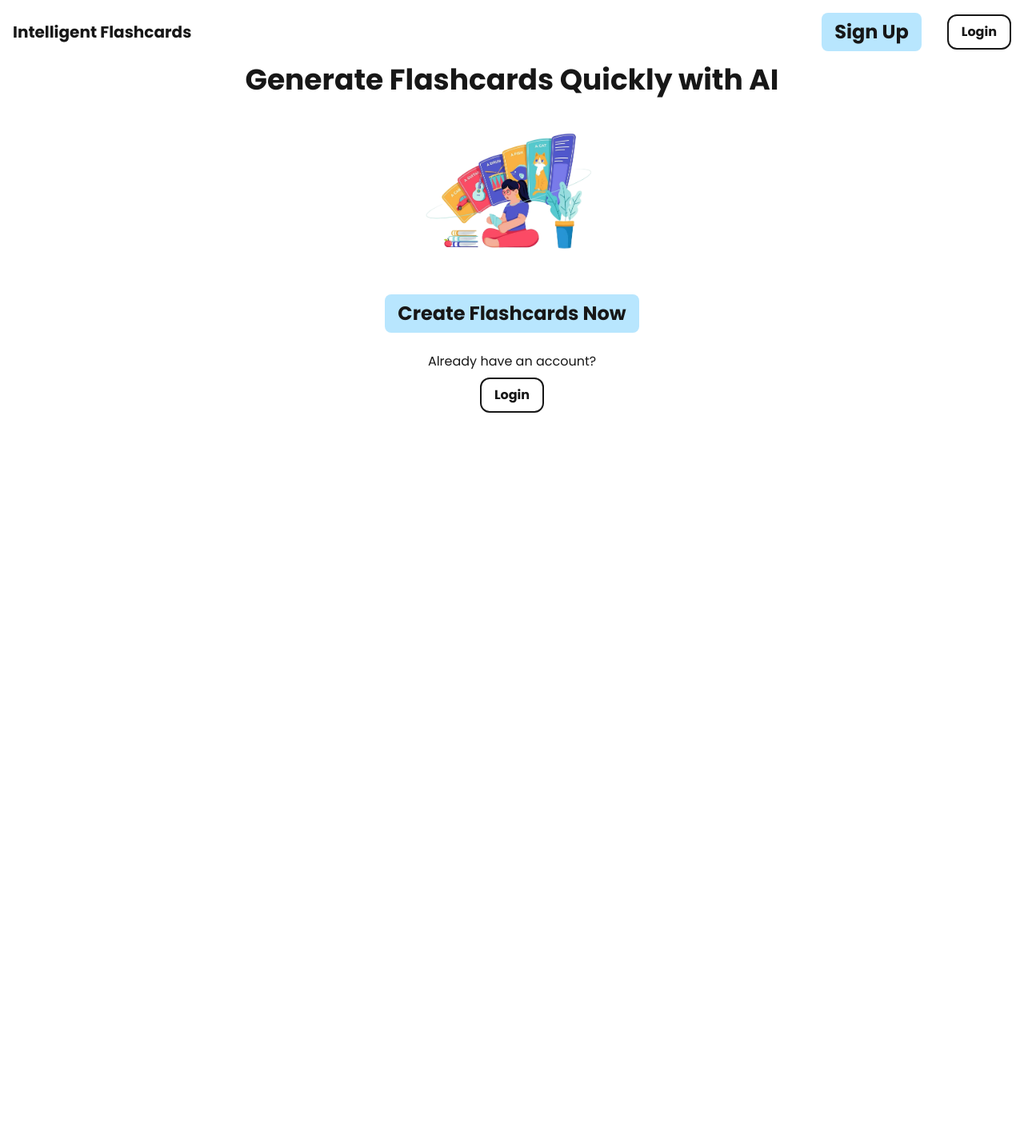
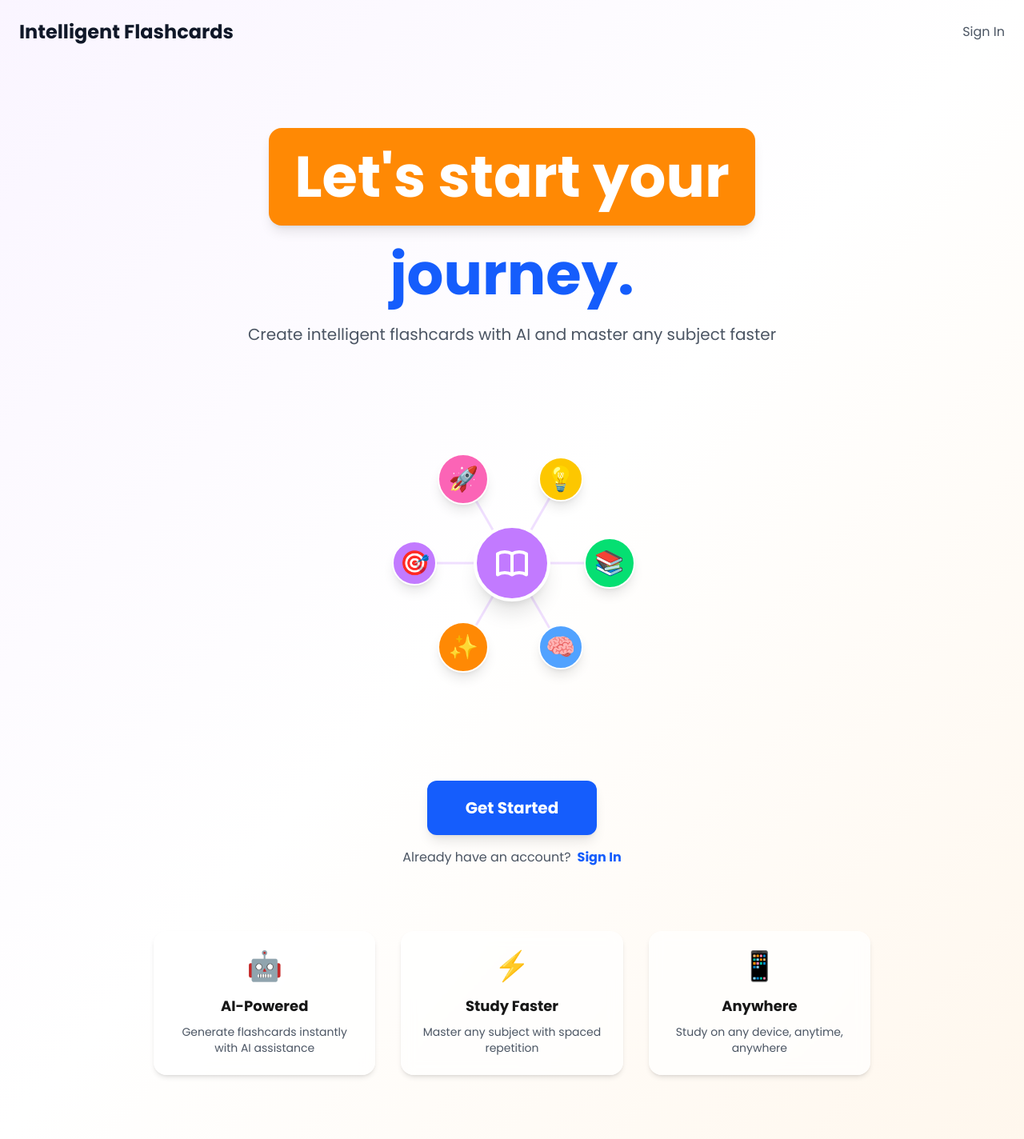
Before and after one commit to aiero-cse-ucmerced/hackathon-ucmerced-project-fall2025, a Next.js app: page / in a window 1280 px wide. Shown: the whole page at 80% size. Before the commit the page ends 816 px from the top, so only its background shows below. Built offline with nearby package versions, Linux system fonts and the light colour scheme; no server answers.

Commit message:
fixed the onboarding page

```diff
--- a/src/app/page.tsx
+++ b/src/app/page.tsx
@@ -1,32 +1,190 @@
 "use client";
-import Image from "next/image";
-import HeroImage from "../images/student.png";
-import Button from "../components/button";
-import Main from "../components/main";
+import Link from "next/link";
 import { useUser } from "../components/firebase";
 
 export default function Home() {
   const user = useUser();
+
+  if (user) {
+    return (
+      <div className="min-h-screen flex items-center justify-center bg-gradient-to-br from-purple-50 via-white to-orange-50 dark:from-gray-900 dark:via-gray-800 dark:to-gray-900 p-4">
+        <div className="max-w-md w-full text-center space-y-8">
+          <h1 className="text-4xl md:text-5xl font-bold">
+            <span className="inline-block bg-orange-400 text-white px-4 py-2 rounded-lg mb-2">Welcome</span>
+            <br />
+            <span className="text-gray-900 dark:text-gray-100">back!</span>
+          </h1>
+          <p className="text-lg text-secondary">You're all set to start learning</p>
+          <Link
+            href="/home"
+            className="inline-block bg-blue-600 dark:bg-blue-500 text-white px-8 py-4 rounded-xl font-bold text-lg hover:bg-blue-700 dark:hover:bg-blue-600 transition-colors shadow-lg"
+          >
+            Go to Dashboard
+          </Link>
+        </div>
+      </div>
+    );
+  }
+
   return (
-    <Main includeHeader centerChildren>
-      <p className={`text-lg md:text-4xl font-bold w-fit`}>Generate Flashcards Quickly with AI</p>
-      <Image
-        src={HeroImage}
-        alt="Flashcards Illustration"
-        width={300}
-        height={200}
-      />
-      {user ? (
-        <Button href="/flashcards" cta>Go to Dashboard</Button>
-      ) : (
-        <>
-          <Button href="/signup" cta>Create Flashcards Now</Button>
-          <section className="flex flex-col items-center gap-2">
-            <p>Already have an account?</p>
-            <Button href="/login">Login</Button>
-          </section>
-        </>
-      )}
-    </Main>
+    <div className="min-h-screen bg-gradient-to-br from-purple-50 via-white to-orange-50 dark:from-gray-900 dark:via-gray-800 dark:to-gray-900">
+      {/* Header */}
+      <header className="p-4 md:p-6">
+        <div className="max-w-7xl mx-auto flex items-center justify-between">
+          <h1 className="text-xl md:text-2xl font-bold text-gray-900 dark:text-gray-100">Intelligent Flashcards</h1>
+          <Link
+            href="/login"
+            className="text-sm md:text-base text-secondary hover:text-gray-900 dark:hover:text-gray-100 transition-colors"
+          >
+            Sign In
+          </Link>
+        </div>
+      </header>
+
+      {/* Main Content */}
+      <main className="flex flex-col items-center justify-center min-h-[calc(100vh-120px)] px-4 py-12 md:py-20">
+        <div className="max-w-4xl w-full text-center space-y-12">
+          {/* Title with Split Background */}
+          <div className="space-y-4">
+            <h1 className="text-4xl md:text-6xl lg:text-7xl font-bold leading-tight">
+              <span className="inline-block bg-orange-400 text-white px-6 py-3 md:px-8 md:py-4 rounded-2xl mb-3 md:mb-4 shadow-lg">
+                Let's start your
+              </span>
+              <br />
+              <span className="text-blue-600 dark:text-blue-400">journey.</span>
+            </h1>
+            <p className="text-lg md:text-xl text-secondary max-w-2xl mx-auto">
+              Create intelligent flashcards with AI and master any subject faster
+            </p>
+          </div>
+
+          {/* Network Visualization */}
+          <div className="relative flex items-center justify-center py-12 md:py-16">
+            <div className="relative w-64 h-64 md:w-80 md:h-80 max-w-full">
+              {/* Connection Lines */}
+              <svg
+                className="absolute top-0 left-0 w-full h-full"
+                viewBox="0 0 320 320"
+                style={{ zIndex: 1 }}
+                preserveAspectRatio="xMidYMid meet"
+              >
+                {[0, 60, 120, 180, 240, 300].map((angle, index) => {
+                  const radius = 110;
+                  const angleRad = (angle * Math.PI) / 180;
+                  const centerX = 160;
+                  const centerY = 160;
+                  const x = centerX + Math.cos(angleRad) * radius;
+                  const y = centerY + Math.sin(angleRad) * radius;
+                  return (
+                    <line
+                      key={index}
+                      x1={centerX}
+                      y1={centerY}
+                      x2={x}
+                      y2={y}
+                      stroke="currentColor"
+                      strokeWidth="3"
+                      className="text-purple-300 dark:text-purple-600 opacity-40"
+                    />
+                  );
+                })}
+              </svg>
+
+              {/* Central Circle */}
+              <div className="absolute top-1/2 left-1/2 transform -translate-x-1/2 -translate-y-1/2 w-20 h-20 md:w-24 md:h-24 bg-purple-400 dark:bg-purple-500 rounded-full flex items-center justify-center shadow-xl z-10 border-4 border-white dark:border-gray-800">
+                <svg
+                  xmlns="http://www.w3.org/2000/svg"
+                  className="h-10 w-10 md:h-12 md:w-12 text-white"
+                  fill="none"
+                  viewBox="0 0 24 24"
+                  stroke="currentColor"
+                >
+                  <path
+                    strokeLinecap="round"
+                    strokeLinejoin="round"
+                    strokeWidth={2}
+                    d="M12 6.253v13m0-13C10.832 5.477 9.246 5 7.5 5S4.168 5.477 3 6.253v13C4.168 18.477 5.754 18 7.5 18s3.332.477 4.5 1.253m0-13C13.168 5.477 14.754 5 16.5 5c1.747 0 3.332.477 4.5 1.253v13C19.832 18.477 18.247 18 16.5 18c-1.746 0-3.332.477-4.5 1.253"
+                  />
+                </svg>
+              </div>
+
+              {/* Connected Circles */}
+              {[
+                { angle: 0, size: "w-14 h-14 md:w-16 md:h-16", bg: "bg-green-400 dark:bg-green-500", icon: "📚" },
+                { angle: 60, size: "w-12 h-12 md:w-14 md:h-14", bg: "bg-blue-400 dark:bg-blue-500", icon: "🧠" },
+                { angle: 120, size: "w-14 h-14 md:w-16 md:h-16", bg: "bg-orange-400 dark:bg-orange-500", icon: "✨" },
+                { angle: 180, size: "w-12 h-12 md:w-14 md:h-14", bg: "bg-purple-400 dark:bg-purple-500", icon: "🎯" },
+                { angle: 240, size: "w-14 h-14 md:w-16 md:h-16", bg: "bg-pink-400 dark:bg-pink-500", icon: "🚀" },
+                { angle: 300, size: "w-12 h-12 md:w-14 md:h-14", bg: "bg-yellow-400 dark:bg-yellow-500", icon: "💡" },
+              ].map((circle, index) => {
+                // Use percentage-based positioning for better responsiveness
+                const radiusPercent = 38; // Percentage of container width
+                const angleRad = (circle.angle * Math.PI) / 180;
+                const xPercent = 50 + Math.cos(angleRad) * radiusPercent;
+                const yPercent = 50 + Math.sin(angleRad) * radiusPercent;
+
+                return (
+                  <div
+                    key={index}
+                    className={`absolute ${circle.size} ${circle.bg} rounded-full flex items-center justify-center text-2xl md:text-3xl shadow-lg z-10 border-2 border-white dark:border-gray-800`}
+                    style={{
+                      top: `${yPercent}%`,
+                      left: `${xPercent}%`,
+                      transform: "translate(-50%, -50%)",
+                    }}
+                  >
+                    {circle.icon}
+                  </div>
+                );
+              })}
+            </div>
+          </div>
+
+          {/* Call to Action */}
+          <div className="space-y-4">
+            <Link
+              href="/signup"
+              className="inline-block bg-blue-600 dark:bg-blue-500 text-white px-8 py-4 md:px-12 md:py-5 rounded-xl font-bold text-lg md:text-xl hover:bg-blue-700 dark:hover:bg-blue-600 transition-all shadow-lg hover:shadow-xl transform hover:scale-105"
+            >
+              Get Started
+            </Link>
+            <div className="flex items-center justify-center gap-2 text-sm md:text-base text-secondary">
+              <span>Already have an account?</span>
+              <Link
+                href="/login"
+                className="font-semibold text-blue-600 dark:text-blue-400 hover:underline"
+              >
+                Sign In
+              </Link>
+            </div>
+          </div>
+
+          {/* Features */}
+          <div className="grid grid-cols-1 md:grid-cols-3 gap-6 md:gap-8 mt-16 md:mt-20">
+            <div className="bg-white/70 dark:bg-gray-800/70 backdrop-blur-sm rounded-2xl p-6 shadow-md">
+              <div className="text-4xl mb-4">🤖</div>
+              <h3 className="font-bold text-lg mb-2">AI-Powered</h3>
+              <p className="text-sm text-secondary">
+                Generate flashcards instantly with AI assistance
+              </p>
+            </div>
+            <div className="bg-white/70 dark:bg-gray-800/70 backdrop-blur-sm rounded-2xl p-6 shadow-md">
+              <div className="text-4xl mb-4">⚡</div>
+              <h3 className="font-bold text-lg mb-2">Study Faster</h3>
+              <p className="text-sm text-secondary">
+                Master any subject with spaced repetition
+              </p>
+            </div>
+            <div className="bg-white/70 dark:bg-gray-800/70 backdrop-blur-sm rounded-2xl p-6 shadow-md">
+              <div className="text-4xl mb-4">📱</div>
+              <h3 className="font-bold text-lg mb-2">Anywhere</h3>
+              <p className="text-sm text-secondary">
+                Study on any device, anytime, anywhere
+              </p>
+            </div>
+          </div>
+        </div>
+      </main>
+    </div>
   );
 }
```
